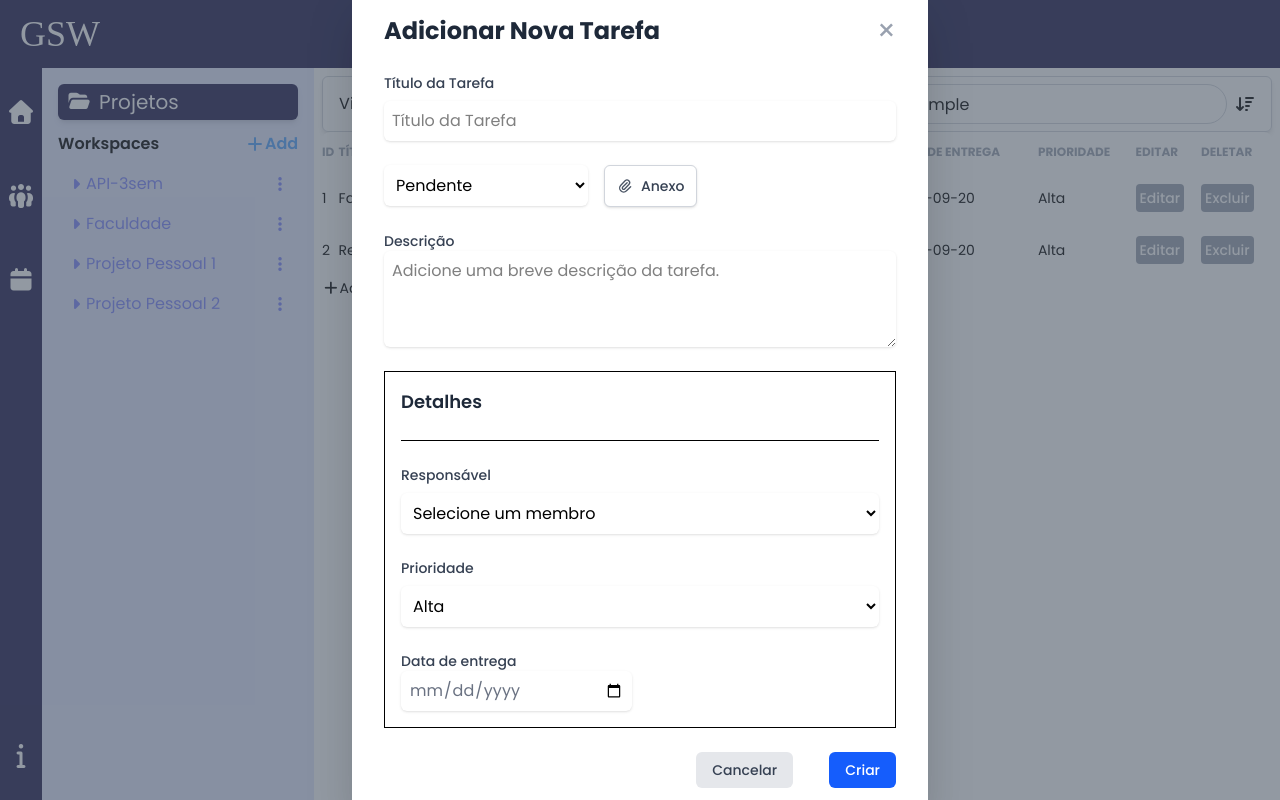
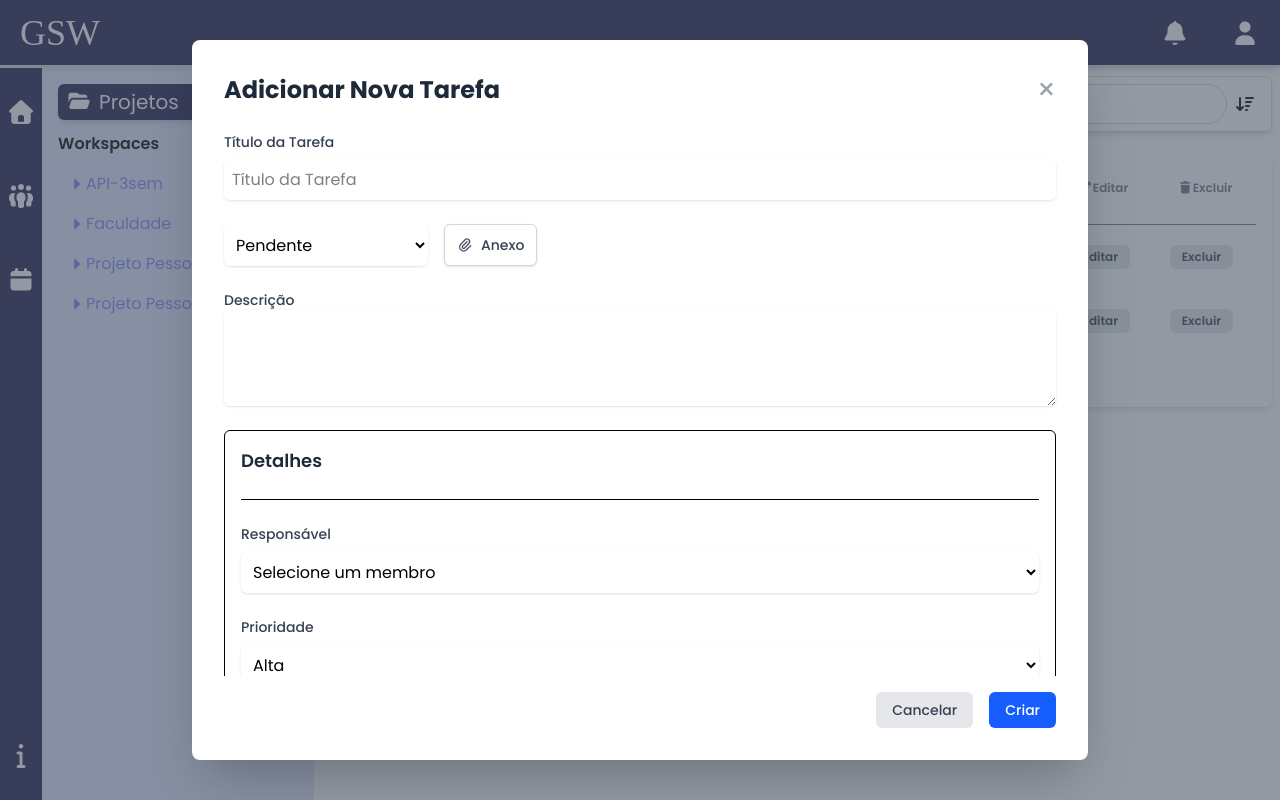
Before and after one commit to GeneSys-fatec/API-3DSM, a React (Vite) app in the folder taskmngr-frontend/: page /tarefas in a window 1280 px wide. Both pictures are taken after typing "Sample" into the empty fields and a click on the button "Adicionar Nova Tarefa". Built offline with nearby package versions, Linux system fonts and the light colour scheme.

Commit message:
refactorGEN-46]: Corrigido erros de estilização

```diff
--- a/taskmngr-frontend/src/components/ListaTarefas.tsx
+++ b/taskmngr-frontend/src/components/ListaTarefas.tsx
@@ -2,13 +2,31 @@ import React from "react";
 import ModalCriarTarefas from "./ModalCriarTarefas";
 import ModalEditarTarefa from "./ModalEditarTarefas";
 
-export default class ListaTarefas extends React.Component {
-    state = {
+export type Tarefa = {
+    id: number;
+    titulo: string;
+    status: string;
+    responsavel: string;
+    entrega: string;
+    prioridade: string;
+    descricao: string;
+    anexo: any;
+};
+
+type ListaTarefasState = {
+    tarefas: Tarefa[];
+    isModalCriarOpen: boolean;
+    isModalEditarOpen: boolean;
+    tarefaParaEditar: Tarefa | null;
+};
+
+export default class ListaTarefas extends React.Component<{}, ListaTarefasState> {
+    state: ListaTarefasState = {
         tarefas: [
             {
                 id: 1,
                 titulo: "Fazer relatório",
-                status: "Em andamento",
+                status: "Pendente",
                 responsavel: "Gabriel Medeiros",
                 entrega: "2025-09-20",
                 prioridade: "Alta",
@@ -18,7 +36,7 @@ export default class ListaTarefas extends React.Component {
             {
                 id: 2,
                 titulo: "Revisar código",
-                status: "Em andamento",
+                status: "Pendente",
                 responsavel: "Gabriel Medeiros",
                 entrega: "2025-09-20",
                 prioridade: "Alta",
@@ -46,66 +64,95 @@ export default class ListaTarefas extends React.Component {
         });
     };
 
+    adicionarTarefa = (novaTarefa: Omit<Tarefa, 'id'>) => {
+    this.setState((prevState) => {
+        const ultimoId = prevState.tarefas.reduce((maxId, tarefa) => {
+            return tarefa.id > maxId ? tarefa.id : maxId;
+        }, 0);
+
+        const novoId = ultimoId + 1;
+
+        const tarefaCompleta: Tarefa = {
+            ...novaTarefa,
+            id: novoId,
+        };
+
+        return {
+            tarefas: [...prevState.tarefas, tarefaCompleta],
+            isModalCriarOpen: false,
+        };
+    });
+};
+
+    excluirTarefa = (idParaExcluir: number) => {
+        this.setState(prevState => ({
+            // Usamos .filter() para criar um novo array sem o item com o id correspondente
+            tarefas: prevState.tarefas.filter(tarefa => tarefa.id !== idParaExcluir),
+        }));
+    };
+
+
 
 render() {
     return (
+        <>
+            <div className="bg-white p-4 rounded-lg shadow-md overflow-x-auto gap-4 ">
+
+                <div className="grid grid-cols-9 gap-4 py-3 px-2 text-xs font-semibold text-gray-500 border-b">
+                    <div className="col-span-1">ID</div>
+                    <div className="col-span-2"><i className="fa-solid fa-bars-staggered mr-2" />Título</div>
+                    <div className="col-span-1"><i className="fa-solid fa-arrow-right mr-2" />Status</div>
+                    <div className="col-span-1"><i className="fa-solid fa-user mr-2" />Responsável</div>
+                    <div className="col-span-1"><i className="fa-solid fa-tag mr-2" />Entrega</div>
+                    <div className="col-span-1"><i className="fa-solid fa-arrow-up mr-2" />Prioridade</div>
+                    <div className="col-span-1 text-center"><i className="fa-solid fa-pencil mr-2" />Editar</div>
+                    <div className="col-span-1 text-center"><i className="fa-solid fa-trash mr-2" />Excluir</div>
+                </div>
+
                 <div>
-                <div className="flex justify-between items-center mb-6 px-4">
+                    {this.state.tarefas.map((tarefa) => (
+                        <div key={tarefa.id} className="grid grid-cols-9 gap-4 p-3 items-center hover:bg-gray-50 transition-colors duration-150">
+                            <div className="col-span-1 text-sm font-medium text-gray-800">{tarefa.id}</div>
+                            <div className="col-span-2 text-sm text-gray-800">{tarefa.titulo}</div>
+                            <div className="col-span-1">
+                                <span className="px-2 py-1 text-xs font-bold rounded-md uppercase bg-red-100 text-red-700">{tarefa.status}</span>
                             </div>
-                <div className="relative overflow-x-auto sm:rounded-lg">
-                    <table className="w-full text-sm text-left rtl:text-right">
-                        <thead className="text-xs uppercase bg-white text-gray-400">
-                            <tr>
-                                <th scope="col" className="py-3">Id</th>
-                                <th scope="col" className="py-3">Título</th>
-                                <th scope="col" className="pl-20 py-3">Status</th>
-                                <th scope="col" className="py-3">Responsável</th>
-                                <th scope="col" className="py-3">Data de entrega</th>
-                                <th scope="col" className="py-3">Prioridade</th>
-                                <th scope="col" className="py-3">Editar</th>
-                                <th scope="col" className="py-3">Deletar</th>
-                            </tr>
-                        </thead>
-                        <tbody>
-                            {this.state.tarefas.map((tarefa) => (
-                                <tr key={tarefa.id} className="bg-white hover:bg-gray-50 transition-colors duration-200">
-                                    <td className="py-3">{tarefa.id}</td>
-                                    <td className="py-3">{tarefa.titulo}</td>
-                                    <td className="pl-20 py-3">{tarefa.status}</td>
-                                    <td className="py-3">{tarefa.responsavel}</td>
-                                    <td className="py-3">{tarefa.entrega}</td>
-                                    <td className="py-3">{tarefa.prioridade}</td>
-                                    <td className="py-3">
-                                        <button
-                                            // onClick={() => this.openModalEditar(tarefa)}  // tem que criar a lógica pra fazer funcionar a cada task
-                                            className="font-medium text-white bg-gray-400 p-1 rounded hover:bg-indigo-950 transition-colors"
-                                        >
+                            <div className="col-span-1 text-sm text-gray-800">{tarefa.responsavel}</div>
+                            <div className="col-span-1 text-sm text-gray-600">{tarefa.entrega}</div>
+                            <div className="col-span-1">
+                                <span className="px-2 py-1 text-xs font-bold rounded-md uppercase bg-red-100 text-red-700">{tarefa.prioridade}</span>
+                            </div>
+                            <div className="col-span-1 flex justify-center">
+                                <button className="text-xs font-semibold bg-gray-200 text-gray-700 px-3 py-1 rounded-md hover:bg-gray-300 transition-colors">
                                     Editar
                                 </button>
-                                    </td>
-                                    <td className="py-3">
-                                        <a href="#" className="font-medium text-white bg-gray-400 p-1 rounded hover:bg-indigo-950 transition-colors">Excluir</a>
-                                    </td>
-                                </tr>
+                            </div>
+                            <div className="col-span-1 flex justify-center">
+                                <button className="text-xs font-semibold bg-gray-200 text-gray-700 px-3 py-1 rounded-md hover:bg-gray-300 transition-colors"
+                                 onClick={() => this.excluirTarefa(tarefa.id)}
+                                >
+                                    Excluir
+                                </button>
+                            </div>
+                        </div>
                     ))}
-                        </tbody>
-                    </table>
+                </div>
+
                 <button
                     onClick={this.openModalCriar}
-                        className="text-sm"
+                    className="text-sm font-semibold text-blue-600 hover:text-blue-800 pt-4"
                 >
-                        <i className="fa-solid fa-plus"></i>Adicionar Nova Tarefa
+                    <i className="fa-solid fa-plus mr-2"></i>Adicionar Nova Tarefa
                 </button>
             </div>
 
+            <ModalCriarTarefas isOpen={this.state.isModalCriarOpen} onClose={this.closeModalCriar} onAdicionarTarefa={this.adicionarTarefa} />
 
-                <ModalCriarTarefas isOpen={this.state.isModalCriarOpen} onClose={this.closeModalCriar} />
-
-                {/* Tem que criar a lógica para fazer abrir o modal de editar pra cada task */}
+            {/* Lógica do Modal de Edição */}
             {/* this.state.isModalEditarOpen && (
                 <ModalEditarTarefa isOpen={this.state.isModalEditarOpen} onClose={this.closeModalEditar}/>
             ) */}
-            </div>
+        </>
     );
 }
 }
--- a/taskmngr-frontend/src/components/ModalCriarTarefas.tsx
+++ b/taskmngr-frontend/src/components/ModalCriarTarefas.tsx
@@ -1,11 +1,63 @@
 import React from 'react';
+import type { Tarefa } from './ListaTarefas';
 
 type ModalProps = {
     isOpen: boolean;
     onClose: () => void;
+    onAdicionarTarefa: (tarefa: Omit<Tarefa, 'id'>) => void;
+};
+
+type ModalState = {
+    titulo: string;
+    status: string;
+    descricao: string;
+    responsavel: string;
+    prioridade: string;
+    entrega: string;
 };
 
 export default class ModalCriarTarefas extends React.Component<ModalProps> {
+  state: ModalState = {
+        titulo: '',
+        status: 'Pendente',
+        descricao: '',
+        responsavel: 'Selecione um membro',
+        prioridade: 'Alta',
+        entrega: '',
+    };
+
+     handleChange = (e: React.ChangeEvent<HTMLInputElement | HTMLTextAreaElement | HTMLSelectElement>) => {
+        const { name, value } = e.target;
+        this.setState({ [name]: value } as any);
+    };
+
+     handleSubmit = (e: React.FormEvent) => {
+        e.preventDefault()
+
+        const { titulo, status, descricao, responsavel, prioridade, entrega } = this.state;
+
+        const novaTarefa = {
+            titulo,
+            status,
+            descricao,
+            responsavel,
+            prioridade,
+            entrega,
+            anexo: null
+        };
+        this.props.onAdicionarTarefa(novaTarefa);
+
+        this.setState({
+            titulo: '',
+            status: 'Pendente',
+            descricao: '',
+            responsavel: 'Selecione um membro',
+            prioridade: 'Alta',
+            entrega: '',
+        });
+    };
+
+
     render() {
         const { isOpen, onClose } = this.props;
 
@@ -15,28 +67,41 @@ export default class ModalCriarTarefas extends React.Component<ModalProps> {
 
         return (
             <div className="fixed inset-0 bg-gray-600/60 flex items-center justify-center z-50 p-4">
-        <div className="bg-white rounded-lg shadow-2xl w-full max-w-xl p-8 flex flex-col gap-4">
-          <div className="flex justify-between items-center mb-8">
+                <div className="bg-white rounded-lg shadow-2xl w-full max-w-4xl flex flex-col max-h-[90vh]">
+
+                    <div className="p-8 pb-4 flex-shrink-0">
+                        <div className="flex justify-between items-center">
                             <h2 className="text-2xl font-bold text-gray-800">Adicionar Nova Tarefa</h2>
                             <button onClick={onClose} className="text-gray-400 hover:text-gray-600 text-3xl transition-colors duration-200">
                                 &times;
                             </button>
                         </div>
+                    </div>
 
-          <form className='flex flex-col gap-y-6'>
+                    <form onSubmit={this.handleSubmit} className='flex flex-col flex-grow overflow-hidden'  >
+                        <div className="px-8 flex-grow overflow-y-auto">
+                            <div className='flex flex-col gap-y-6'>
                                 <div>
                                     <label htmlFor="titulo" className="py-2 block text-sm font-medium text-gray-700">Título da Tarefa</label>
                                     <input
                                         type="text"
                                         id="titulo"
+                                        name="titulo"
+                                        value={this.state.titulo}
+                                        onChange={this.handleChange}
                                         placeholder="Título da Tarefa"
                                         className="block w-full rounded-md border-gray-300 shadow-sm focus:border-blue-500 focus:ring-blue-500 p-2"
+                                        required
                                     />
                                 </div>
                                 <div className="flex items-center gap-4">
                                     <div>
                                         <select
-                  id="tabela"
+                                            id="status"
+                                            name="status"
+                                            value={this.state.status}
+                                            onChange={this.handleChange}
+
                                             className="block w-full rounded-md border-gray-300 shadow-sm focus:border-blue-500 focus:ring-blue-500 p-2"
                                         >
                                             <option>Pendente</option>
@@ -58,26 +123,38 @@ export default class ModalCriarTarefas extends React.Component<ModalProps> {
                                     <label htmlFor="descricao" className="block text-sm font-medium text-gray-700">Descrição</label>
                                     <textarea
                                         id="descricao"
-                rows={3}
-                placeholder="Adicione uma breve descrição da tarefa."
+                                        name="descricao"
+                                        value={this.state.descricao}
+                                        onChange={this.handleChange}
+                                        rows = {3}
                                         className="mt-2 block w-full rounded-md border-gray-300 shadow-sm focus:border-blue-500 focus:ring-blue-500 min-h-24 p-2"
                                     ></textarea>
                                 </div>
-            <div className="bg-white border  mt-2 flex flex-col gap-6 p-4">
+                                <div className="bg-white border mt-2 flex flex-col gap-6 p-4 rounded-md">
                                     <h3 className="text-lg font-semibold text-gray-800">Detalhes</h3>
                                     <hr />
                                     <div className="grid grid-cols-1 gap-6">
                                         <div className="flex flex-col gap-2">
                                             <label className="block text-sm font-medium text-gray-700">Responsável</label>
-                  <select className="block w-full rounded-md border-gray-300 shadow-sm focus:border-blue-500 focus:ring-blue-500 p-2">
+                                            <select className="block w-full rounded-md border-gray-300 shadow-sm focus:border-blue-500 focus:ring-blue-500 p-2"
+                                            name="responsavel"
+                                            value={this.state.responsavel}
+                                            onChange={this.handleChange}
+                                            >
                                                 <option>Selecione um membro</option>
                                                 <option>Matheus</option>
                                                 <option>Ana Júlia</option>
+                                                <option>Gabriel</option>
+                                                <option>Ana Beatriz</option>
                                             </select>
                                         </div>
                                         <div className="flex flex-col gap-2">
                                             <label className="block text-sm font-medium text-gray-700">Prioridade</label>
-                  <select className="block w-full rounded-md border-gray-400 shadow-sm focus:border-blue-500 focus:ring-blue-500 p-2">
+                                            <select className="block w-full rounded-md border-gray-400 shadow-sm focus:border-blue-500 focus:ring-blue-500 p-2"
+                                            name="prioridade"
+                                            value={this.state.prioridade}
+                                            onChange={this.handleChange}
+                                            >
                                                 <option>Alta</option>
                                                 <option>Média</option>
                                                 <option>Baixa</option>
@@ -85,15 +162,21 @@ export default class ModalCriarTarefas extends React.Component<ModalProps> {
                                         </div>
                                         <div>
                                             <label className="block text-sm font-medium text-gray-700 mb-1">Data de entrega</label>
-                  <div className="grid grid-cols-1 md:grid-cols-2 gap-4">
-                    <input type="date" aria-label="Planned Start" className="block w-full rounded-md border-gray-300 shadow-sm focus:border-blue-500 focus:ring-blue-500 p-2 text-gray-500"/>
+                                            <input type="date" aria-label="Planned Start" className="block w-full rounded-md border-gray-300 shadow-sm focus:border-blue-500 focus:ring-blue-500 p-2 text-gray-500"
+
+                                              name="entrega"
+                                              value={this.state.entrega}
+                                              onChange={this.handleChange}
+                                            />
                                         </div>
                                     </div>
                                 </div>
                             </div>
-            <div className="flex justify-end mt-8 gap-x-9">
+                        </div>
+
+                        <div className="p-8 pt-4 flex justify-end gap-x-4 flex-shrink-0">
                             <button
-                type="button"
+                                type="submit"
                                 onClick={onClose}
                                 className="px-4 py-2 text-sm font-medium text-gray-700 bg-gray-200 rounded-md hover:bg-gray-300 focus:outline-none focus:ring-2 focus:ring-offset-2 focus:ring-gray-500 transition-colors duration-200"
                             >
--- a/taskmngr-frontend/src/components/ModalProjetos.tsx
+++ b/taskmngr-frontend/src/components/ModalProjetos.tsx
@@ -58,7 +58,7 @@ export default class ModalProjetos extends React.Component<ModalProps, ModalStat
 
     return (
       <div className="fixed inset-0 bg-gray-600/60 flex items-center justify-center z-50 p-4 font-sans">
-        <div className="bg-white rounded-lg shadow-2xl w-full max-w-3xl p-6 flex flex-col gap-4">
+        <div className="bg-white rounded-lg shadow-2xl w-full max-w-3xl p-8 flex flex-col gap-4">
           <div className="flex justify-between items-center mb-4">
             <h2 className="text-xl font-bold text-gray-800">Add Project</h2>
             <button onClick={onClose} className="text-gray-400 hover:text-gray-600 text-3xl transition-colors duration-200">
@@ -72,8 +72,8 @@ export default class ModalProjetos extends React.Component<ModalProps, ModalStat
               <label htmlFor="Nome do Projeto" className="block text-sm font-medium text-gray-700 mb-1">Nome do Projeto</label>
               <input
                 type="text"
-                id="Nome do Projeto"
-                name="Nome do Projeto"
+                id="projectName"
+                name="projectName"
                 placeholder="Nome do Projeto"
                 value={this.state.projectName}
                 onChange={this.handleChange}
--- a/taskmngr-frontend/src/index.css
+++ b/taskmngr-frontend/src/index.css
@@ -3,4 +3,5 @@
 * {
     margin: 0;
     font-family: "Poppins", sans-serif;
+    box-sizing: border-box;
 }
--- a/taskmngr-frontend/src/pages/Tarefas.tsx
+++ b/taskmngr-frontend/src/pages/Tarefas.tsx
@@ -1,12 +1,11 @@
 import React from "react";
-import NavbarLogin from "../components/headers/NavbarLogin";
 import ListaTarefas from "../components/ListaTarefas";
 import NavbarProjetos from "../components/NavbarProjetos";
 import BarraLateralProjetos from "../components/BarraLateralProjetos";
 import BarraLateral from "../components/BarraLateral";
 import type { Projeto } from "../components/BarraLateralProjetos";
 import ModalProjetos from "../components/ModalProjetos";
-import ModalEditarTarefas from "../components/ModalEditarTarefas";
+import NavbarPrincipal from "../components/headers/NavbarPrincipal";
 
 const projetosMock: Projeto[] = [
     {
@@ -64,18 +63,20 @@ export default class Tarefas extends React.Component<object, HomeState> {
     render() {
         return (
             <div>
-                <NavbarLogin></NavbarLogin>
+                <NavbarPrincipal></NavbarPrincipal>
                 <div className="flex">
                     <BarraLateral></BarraLateral>
                     <BarraLateralProjetos projetos={this.state.projetos} onOpenModal={this.handleOpenModal}></BarraLateralProjetos>
-                    <div className="p-2 w-full">
+                    <div className="flex-col p-2 w-full">
                         <NavbarProjetos></NavbarProjetos>
                         <ModalProjetos
                             isOpen={this.state.isModalOpen}
                             onClose={this.handleCloseModal}
                             onAddProject={this.handleAddProject}
                         />
-                        <ListaTarefas></ListaTarefas>
+                        <div className="flex justify-center pt-5">
+                            <ListaTarefas></ListaTarefas>
+                        </div>
                     </div>
                 </div>
             </div>
```
Lines whose indentation alone changed are shown as unchanged.
